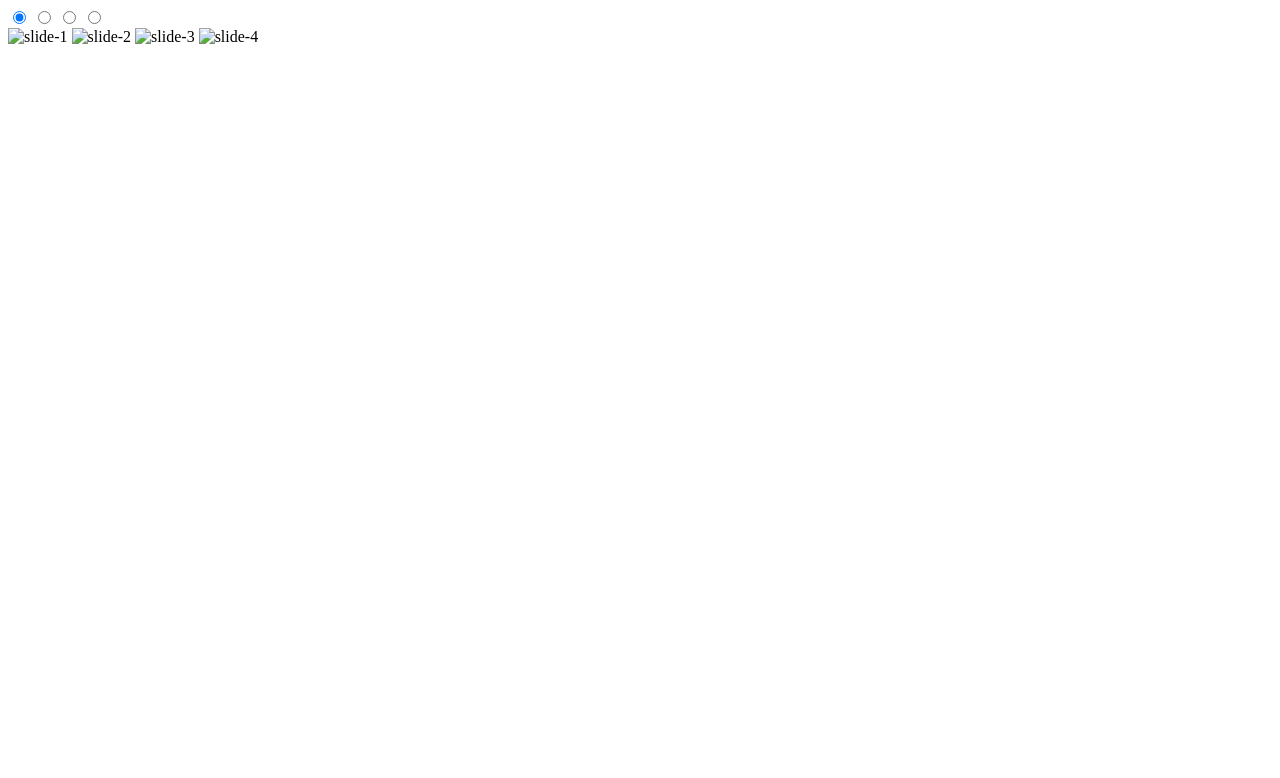
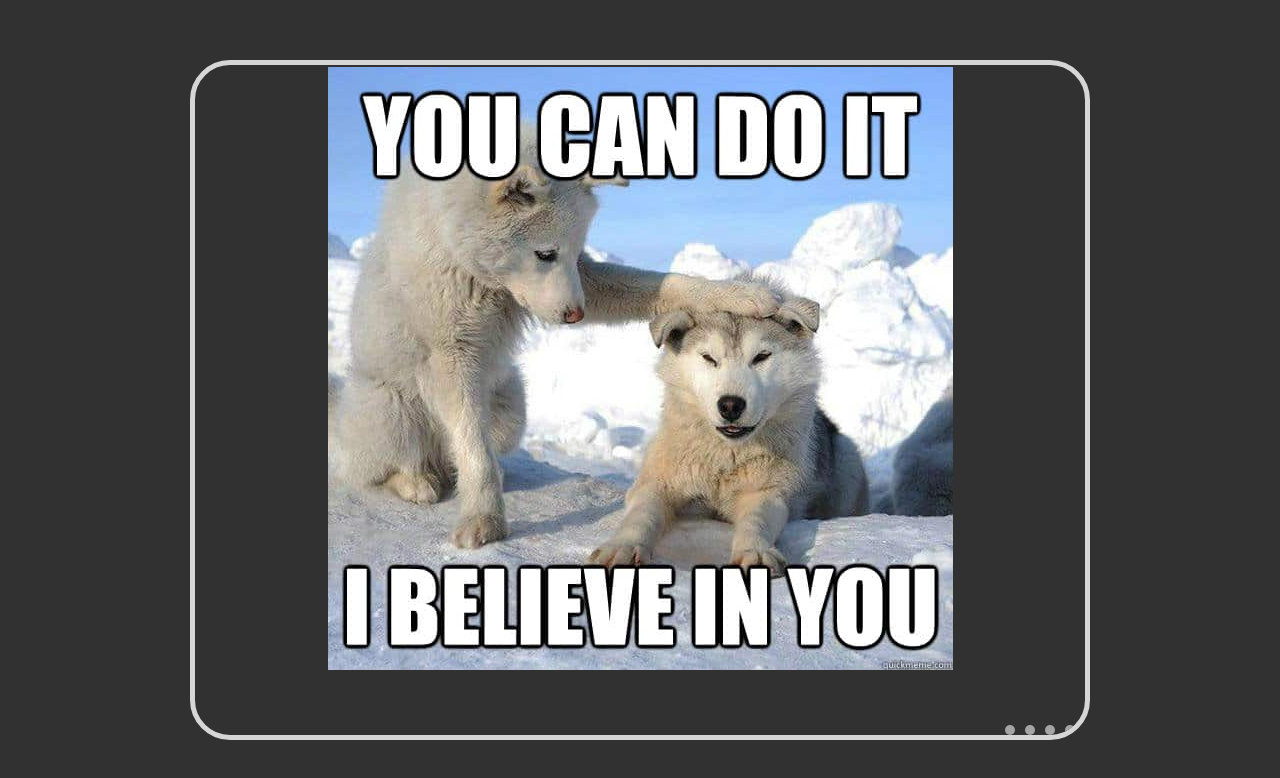
Before and after one commit to queuelia/cssMemSlider, a plain HTML site: page cssMemSlider/index.html in a window 1280 px wide. Drawn offline with Linux system fonts and the light colour scheme.

Commit message:
feat: apply styles, add images (Sun, May 15, 2022 07:09:05 PM)

```diff
--- a/cssMemSlider/index.html
+++ b/cssMemSlider/index.html
@@ -15,10 +15,18 @@
             <input type="radio" name="radio_nav" id="radio_nav-3">
             <input type="radio" name="radio_nav" id="radio_nav-4">
             <div class="slides">
-                <img src="" alt="slide-1" class="slide slide-1">
-                <img src="" alt="slide-2" class="slide slide-2">
-                <img src="" alt="slide-3" class="slide slide-3">
-                <img src="" alt="slide-4" class="slide slide-4">
+                <div class="overlay">
+                    <img src="/assets/img/you-can-do-it-i-believe-in-you-meme.jpg" alt="slide-1" class="slide slide-1">
+                </div>
+                <div class="overlay">
+                    <img src="/assets/img/Screenshot_28.png" alt="slide-2" class="slide slide-2">
+                </div>
+                <div class="overlay">
+                    <img src="/assets/img/r_1366048_pzbfN.jpg" alt="slide-3" class="slide slide-3">
+                </div>
+                <div class="overlay">
+                    <img src="/assets/img/681dbf6ed57bfe0fc47c82b63b2a6ba2.jpg" alt="slide-4" class="slide slide-4">
+                </div>
             </div>
             <div class="slider__bottom-panel">
                 <div class="bottom-panel__description">
--- a/cssMemSlider/style.css
+++ b/cssMemSlider/style.css
@@ -0,0 +1,142 @@
+* {
+    margin: 0;
+    padding: 0;
+    box-sizing: border-box;
+}
+
+html {
+    font-size: 10px;
+    overflow: hidden;
+}
+
+body {
+    background-color: #313131;
+    font-size: 1.6rem;
+}
+
+.wrapper {
+    max-width: 1200px;
+    height: 100vh;
+    margin: 0 auto;
+    display: flex;
+    justify-content: center;
+    align-items: center;
+}
+
+.slider {
+    border: 5px solid #d6d6d6;
+    border-radius: 40px;
+    max-width: 75%;
+    max-height: 85%;
+    overflow: hidden;
+    display: flex;
+    flex-direction: column;
+}
+
+input {
+    display: none;
+}
+
+.slides {
+    width: 400%;
+    min-height: 70%;
+    display: flex;
+    transition: all .6s ease;
+    display: flex;
+    align-items: center;
+}
+
+.overlay {
+    min-width: 25%;
+    height: 100%;
+    display: flex;
+    justify-content: center;
+}
+
+.slide {
+    min-width: 25%;
+    object-fit: contain;
+}
+
+.slider__bottom-panel {
+    display: flex;
+    height: 6.5rem;
+    justify-content: space-between;
+}
+
+.bottom-panel__navigation {
+    min-width: 50%;
+    display: flex;
+    justify-content: flex-end;
+    align-items: flex-end;
+}
+
+.bottom-panel__description {
+    max-width: 50%;
+    overflow: hidden;
+    display: flex;
+    transition: all .6s ease;
+}
+
+.description__strings {
+    width: 400%;
+    display: flex;
+    transition: all .4s;
+}
+
+.string {
+    max-width: 25%;
+    font-family: 'Roboto', sans-serif;
+    color: #d6d6d6;
+    font-size: 2rem;
+    white-space: nowrap;
+    margin-left: 1rem;
+    margin-right: 45%;
+}
+
+.navigation-bar {
+    background-color: #d6d6d6;
+    opacity: .7;
+    height: 1rem;
+    width: 1rem;
+    margin-right: 1rem;
+    border-radius: 50%;
+    transition: all .4s ease;
+}
+
+.navigation-bar:hover {
+    opacity: 1;
+    cursor: pointer;
+}
+
+#radio_nav-1:checked ~ .slides {
+    transform: translateX(0);
+}
+
+#radio_nav-2:checked ~ .slides {
+    transform: translateX(-25%);
+}
+
+#radio_nav-3:checked ~ .slides {
+    transform: translateX(-50%);
+}
+
+#radio_nav-4:checked ~ .slides {
+    transform: translateX(-75%);
+}
+
+#radio_nav-1:checked ~ .slider__bottom-panel > .bottom-panel__description > .description__strings {
+    transform: translateX(0);
+}
+
+#radio_nav-2:checked ~ .slider__bottom-panel > .bottom-panel__description > .description__strings {
+    transform: translateX(-70%);
+}
+
+#radio_nav-3:checked ~ .slider__bottom-panel > .bottom-panel__description > .description__strings {
+    transform: translateX(-140%);
+}
+
+#radio_nav-4:checked ~ .slider__bottom-panel > .bottom-panel__description > .description__strings {
+    transform: translateX(-210%);
+}
```
Also changed, not shown: cssMemSlider/assets/img/681dbf6ed57bfe0fc47c82b63b2a6ba2.jpg (added), cssMemSlider/assets/img/Screenshot_28.png (added), cssMemSlider/assets/img/r_1366048_pzbfN.jpg (added), cssMemSlider/assets/img/you-can-do-it-i-believe-in-you-meme.jpg (added).
